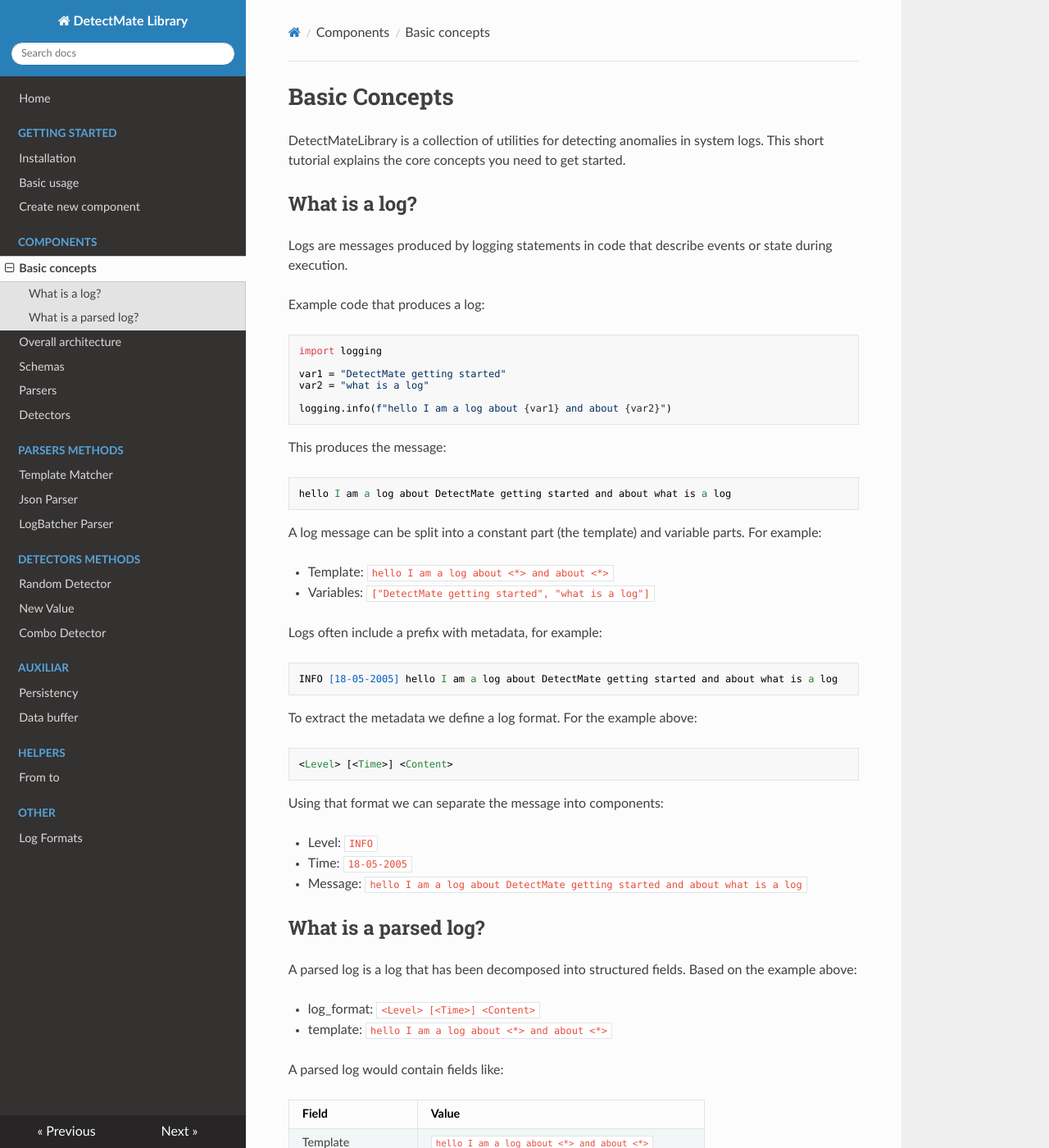
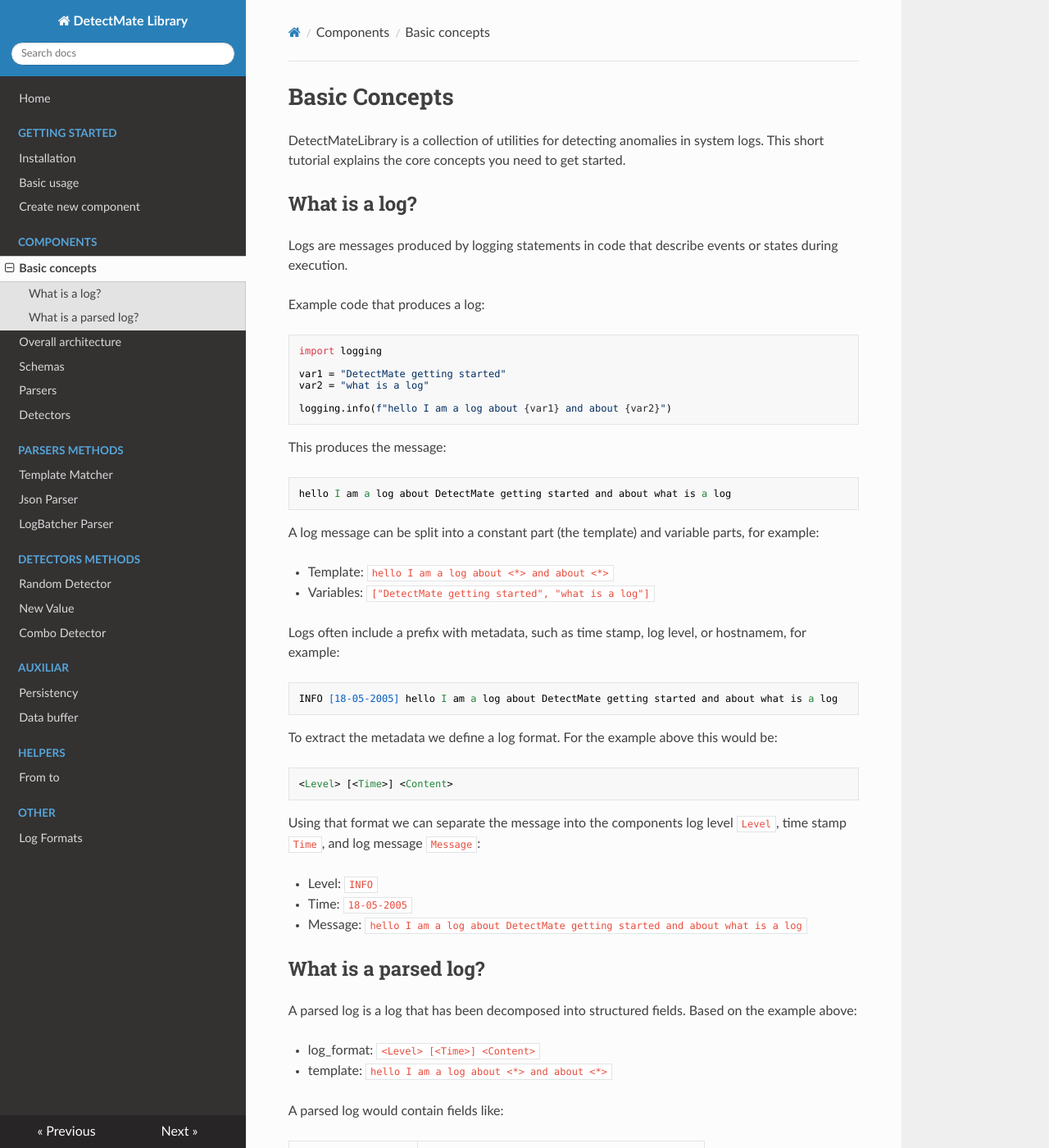
Before and after one commit to ait-detectmate/DetectMateLibrary, an MkDocs documentation site: the page built from docs/basic_idea.md, in a window 1280 px wide and 1400 px high. Shown: the whole window at 82% size. Built offline with MkDocs 1.6.1, drawn with Linux system fonts in a browser that asks for light colours; nearby versions of some CDN libraries.

Commit message:
Update basic_idea.md
Extend content

````diff
--- a/docs/basic_idea.md
+++ b/docs/basic_idea.md
@@ -4,7 +4,7 @@ DetectMateLibrary is a collection of utilities for detecting anomalies in system
 
 ## What is a log?
 
-Logs are messages produced by logging statements in code that describe events or state during execution.
+Logs are messages produced by logging statements in code that describe events or states during execution.
 
 Example code that produces a log:
 
@@ -23,24 +23,24 @@ This produces the message:
 hello I am a log about DetectMate getting started and about what is a log
 ```
 
-A log message can be split into a constant part (the template) and variable parts. For example:
+A log message can be split into a constant part (the template) and variable parts, for example:
 
 - Template: `hello I am a log about <*> and about <*>`
 - Variables: `["DetectMate getting started", "what is a log"]`
 
-Logs often include a prefix with metadata, for example:
+Logs often include a prefix with metadata, such as time stamp, log level, or hostnamem, for example:
 
 ```
 INFO [18-05-2005] hello I am a log about DetectMate getting started and about what is a log
 ```
 
-To extract the metadata we define a log format. For the example above:
+To extract the metadata we define a log format. For the example above this would be:
 
 ```
 <Level> [<Time>] <Content>
 ```
 
-Using that format we can separate the message into components:
+Using that format we can separate the message into the components log level `Level`, time stamp `Time`, and log message `Message`:
 
 - Level: `INFO`
 - Time: `18-05-2005`
````
